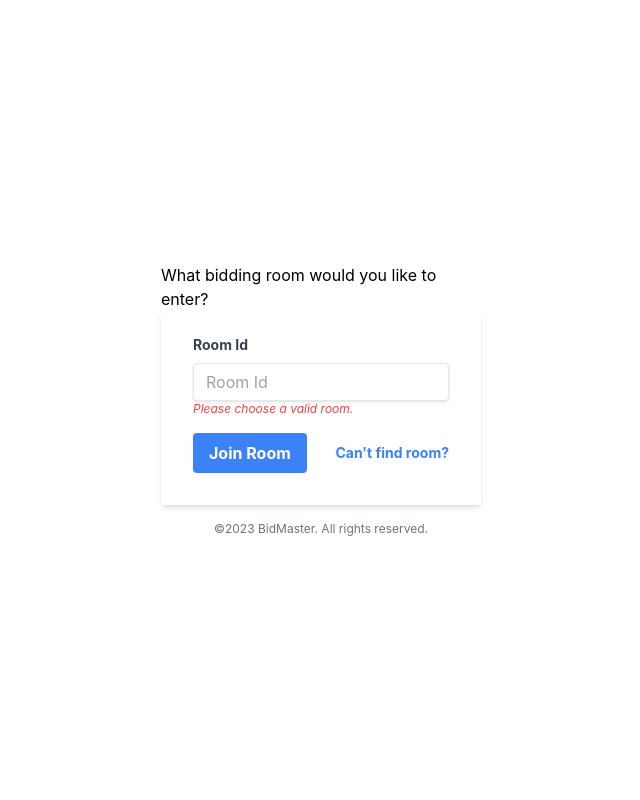
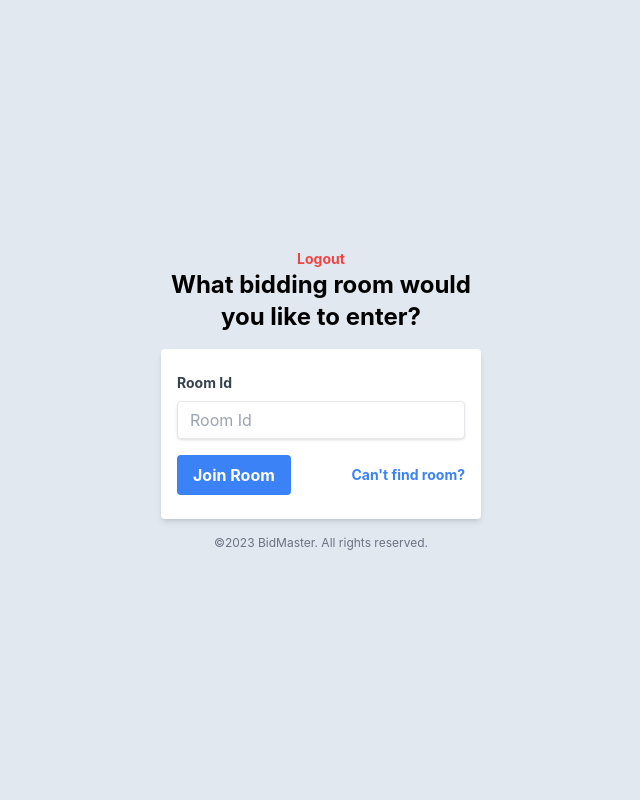
Before and after one commit to vinnAnony/bidmaster, a Django app: page /bidding/ in a window 1280 px wide. Shown: the whole page, without its empty margins (319-959 px from the left). Run offline with Django 4.2, Linux system fonts and the light colour scheme; the visitor is signed in with stand-in values (Sample User, id 1); style sheets or scripts are compiled from the project's sources; some libraries are stand-ins or nearby versions.

Commit message:
add logout functionality

```diff
--- a/authentic/urls.py
+++ b/authentic/urls.py
@@ -3,6 +3,7 @@ from .views import *
 
 app_name = "authentic"
 urlpatterns = [
+    path("signup/", sign_up, name="sign_up"),
     path("login/", log_in, name="log_in"),
-    path("signup/", sign_up, name="sign_up"),
+    path("logout/", log_out, name="log_out"),
 ]
--- a/authentic/views.py
+++ b/authentic/views.py
@@ -30,3 +30,9 @@ def log_in(request):
         else:
             print(form.errors)
     return render(request, "authentic/login.html", {"form": form})
+
+
+@login_required
+def log_out(request):
+    logout(request)
+    return redirect(reverse("authentic:log_in"))
--- a/bidding/templates/index.html
+++ b/bidding/templates/index.html
@@ -2,7 +2,7 @@
 {% load compress %}
 {% load static %}
 <!DOCTYPE html>
-<html>
+<html class="">
   <head>
     <meta charset="utf-8" />
     <title>Bidding Rooms</title>
@@ -10,36 +10,32 @@
     <link href="{% static 'css/main.css' %}" rel="stylesheet" />
     {% endcompress %}
   </head>
-  <body class="flex items-center justify-center min-h-screen">
+  <body class="flex flex-col items-center justify-center min-h-screen bg-slate-200 dark:bg-slate-900">
+
+    <div class="flex">
+      <a href="{% url 'authentic:log_out' %}" class="float-right inline-block text-center font-bold text-sm text-red-500 hover:text-red-800">Logout</a>
+    </div>
 
     <div class="w-full max-w-xs">
-      What bidding room would you like to enter?
-      <form class="bg-white shadow-md rounded px-8 pt-6 pb-8 mb-4">
+      <h1 class="text-2xl font-bold text-center mb-4">What bidding room would you like to enter?</h1>
+      <form class="bg-white shadow-md rounded px-4 py-6 mb-4">
         <div class="mb-4">
-          <label class="block text-gray-700 text-sm font-bold mb-2" for="room-id">
-            Room Id
-          </label>
-          <input id="room-name-input" class="shadow appearance-none border rounded w-full py-2 px-3 text-gray-700 leading-tight focus:outline-none focus:shadow-outline" id="username"
-          type="text" placeholder="Room Id">
-          <p class="text-red-500 text-xs italic">Please choose a valid room.</p>
+          <label class="block text-gray-700 text-sm font-bold mb-2" for="room-id">Room Id</label>
+          <input id="room-name-input" class="shadow appearance-none border rounded w-full py-2 px-3 text-gray-700 leading-tight focus:outline-none focus:shadow-outline" type="text" placeholder="Room Id">
+          <p id="error-box" class="text-red-500 text-xs italic hidden"></p>
         </div>
-        <div class="flex items-center justify-between">
-          <button id="room-name-submit" class="bg-blue-500 hover:bg-blue-700 text-white font-bold py-2 px-4 rounded focus:outline-none focus:shadow-outline"
-          type="button">
-            Join Room
-          </button>
-          <a class="inline-block align-baseline font-bold text-sm text-blue-500 hover:text-blue-800"
-          href="javascript:void(0)">
-            Can't find room?
-          </a>
+        <div class="flex flex-col md:flex-row md:items-center md:justify-between">
+          <button id="room-name-submit" class="w-full md:w-auto bg-blue-500 hover:bg-blue-700 text-white font-bold py-2 px-4 rounded focus:outline-none focus:shadow-outline mb-4 md:mb-0" type="button">Join Room</button>
+          <a class="inline-block text-center font-bold text-sm text-blue-500 hover:text-blue-800" href="javascript:void(0)">Can't find room?</a>
         </div>
       </form>
-      <p class="text-center text-gray-500 text-xs">
-        &copy;2023 BidMaster. All rights reserved.
-      </p>
+      <p class="text-center text-gray-500 text-xs">&copy;2023 BidMaster. All rights reserved.</p>
     </div>
 
+
     <script>
+      var errorBox = document.querySelector("#error-box");
+
       document.querySelector("#room-name-input").focus();
       document.querySelector("#room-name-input").onkeyup = function (e) {
         if (e.keyCode === 13) {
@@ -50,7 +46,13 @@
 
       document.querySelector("#room-name-submit").onclick = function (e) {
         var roomName = document.querySelector("#room-name-input").value;
-        window.location.pathname = "/bidding/" + roomName + "/";
+        if(roomName != undefined && roomName!=''){
+          window.location.pathname = "/bidding/" + roomName + "/";
+        } else{
+          errorBox.innerText = "Please choose a valid room.";
+          errorBox.classList.remove('hidden');
+        }
+
       };
     </script>
   </body>
--- a/templates/authentic/login.html
+++ b/templates/authentic/login.html
@@ -51,6 +51,6 @@
                 </div>
             </div>
         </div>
-        </section>
+    </section>
   </body>
 </html>
```
